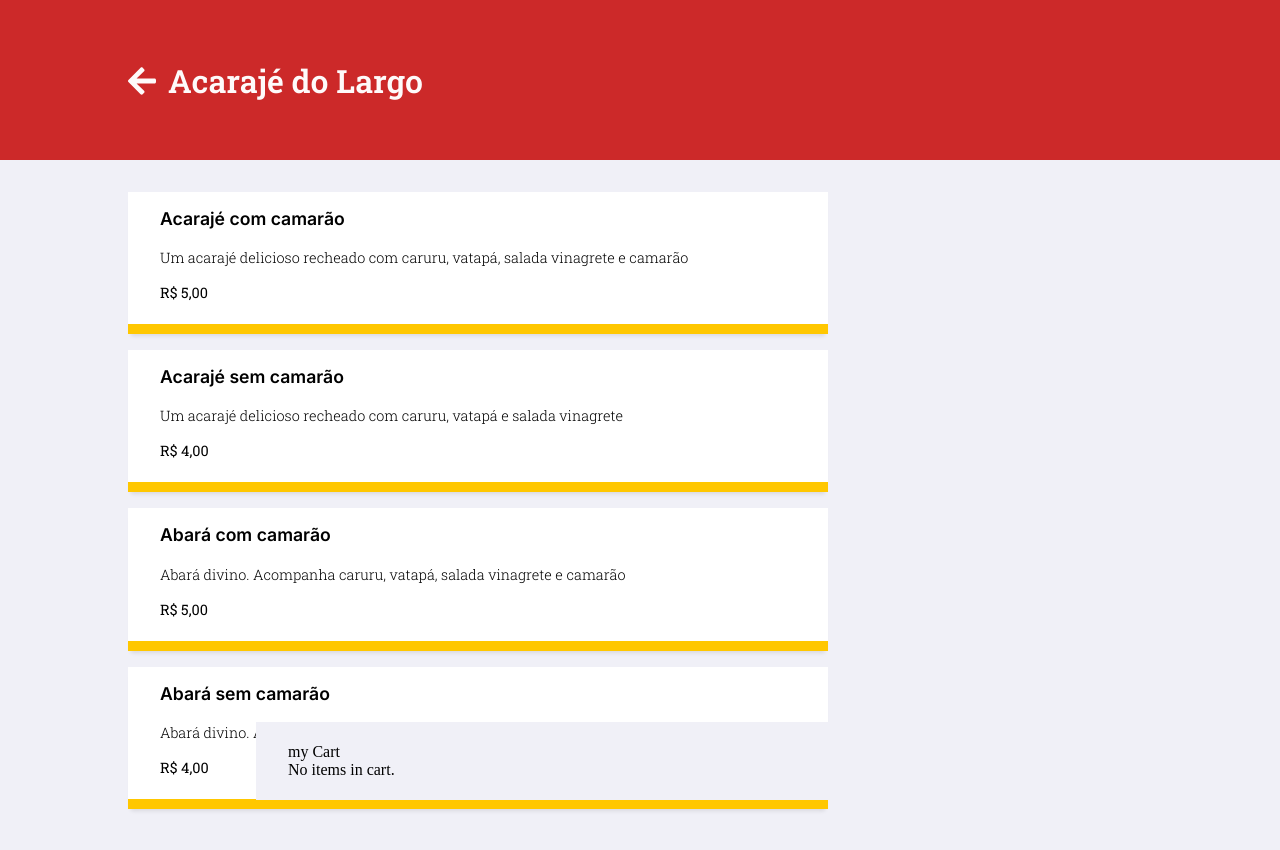
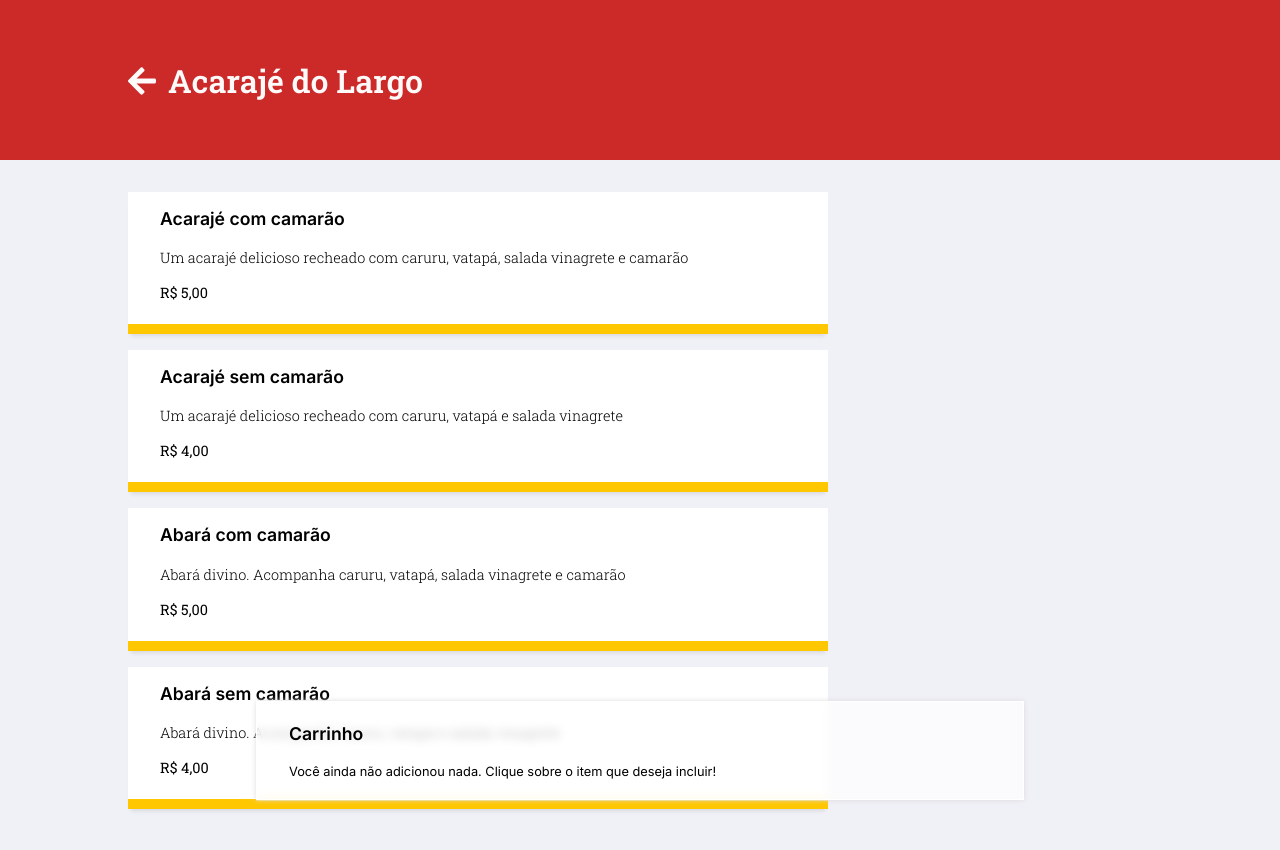
Before and after one commit to brunagerrard/projeto-depara-fullstack, a Next.js app in the folder frontend/: page /restaurants/1 in a window 1280 px wide. Shown: the top 850 px of the page. Built offline with nearby package versions, Linux system fonts and the light colour scheme.

Commit message:
style(Cart)

```diff
--- a/frontend/components/Cart.js
+++ b/frontend/components/Cart.js
@@ -4,19 +4,32 @@ import styled from "styled-components";
 const CartWrapper = styled.aside`
   width: 60vw;
   height: min-content;
-  background-color: ${({ theme }) => theme.colors.background};
-  position: fixed;
+  background-color: rgba(255, 255, 255, 0.7);
+  backdrop-filter: blur(5px);
+  position: sticky;
   bottom: 0;
-  left: 50%;
-  transform: translate(-50%, 0);
+  display: block;
+  margin: 0 auto;
   padding: 1.3rem 2rem;
+  border: 1px solid #ffffff;
+  box-shadow: 0 0 5px #dddddd;
+  font: ${({ theme }) => theme.fonts.secLinks};
+
+  h4 {
+    font-size: 1.1rem;
+    margin-bottom: 20px;
+  }
 `;
 
 export default function Cart({ cartItems }) {
   return (
     <CartWrapper>
-      my Cart
-      {cartItems.length === 0 ? <p>No items in cart.</p> : null}
+      <h4>Carrinho</h4>
+      {cartItems.length === 0 ? (
+        <p>
+          Você ainda não adicionou nada. Clique sobre o item que deseja incluir!
+        </p>
+      ) : null}
       {cartItems.map((item) => (
         <CartItem key={item.id} item={item}>
           {item.option}
```
